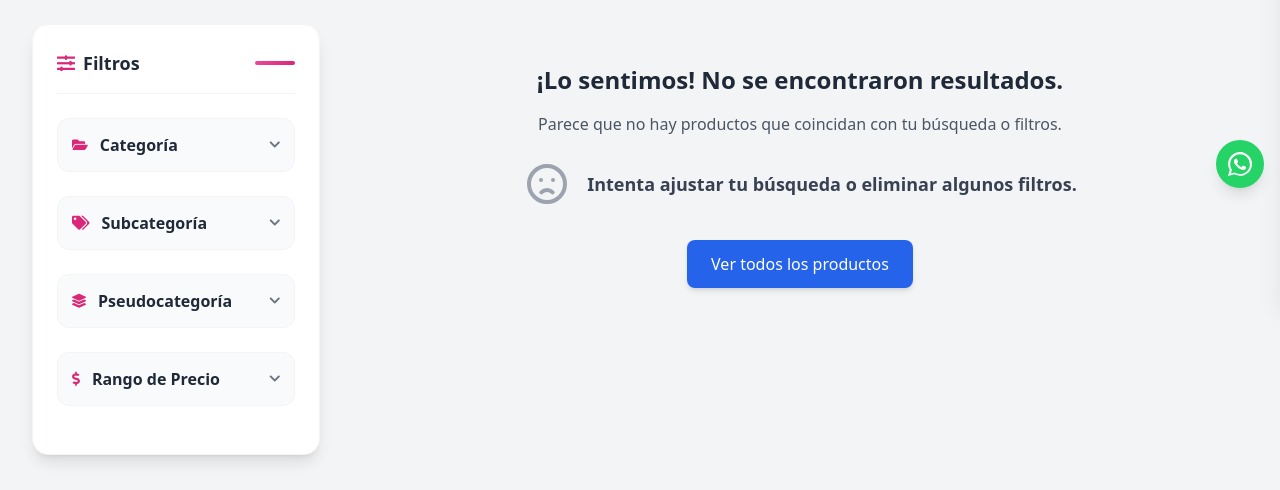
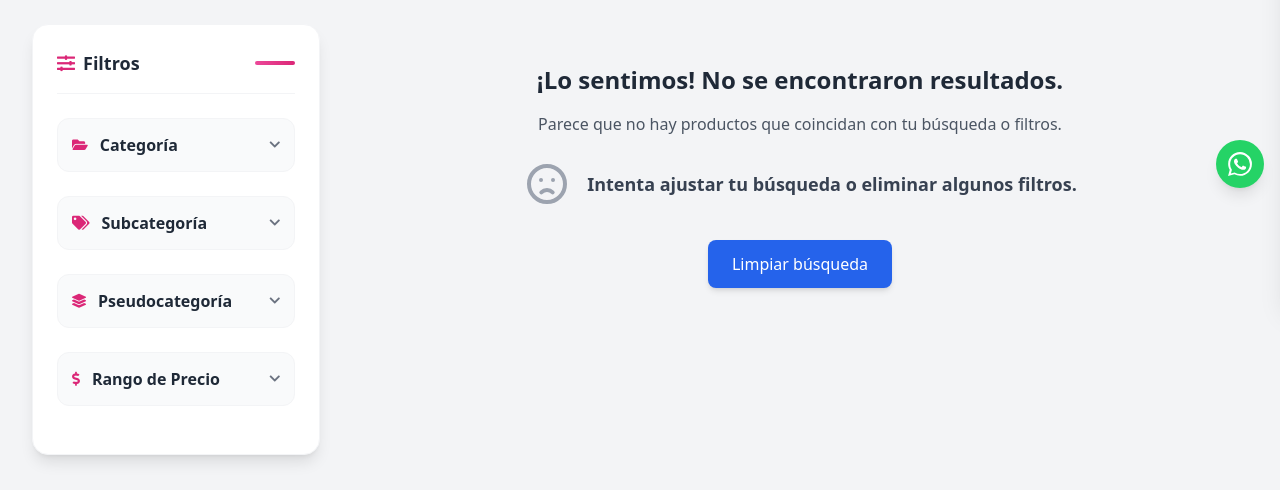
Before and after one commit to CRISTIANHERNANDEZ2005/yeicy-comestic, a Flask app: page /productos in a window 1280 px wide. Shown: the part 500-990 px from the top of the page. Run offline with Flask 3, Linux system fonts and the light colour scheme; data that the repository does not hold is empty; parts of the project's set-up code (start-up, migrations or seed data) failed here and were passed over; some libraries are stand-ins or nearby versions.

Commit message:
filtro mejora

```diff
--- a/app/static/js/todos_productos.js
+++ b/app/static/js/todos_productos.js
@@ -596,4 +596,13 @@ document.addEventListener("DOMContentLoaded", function () {
   }
 
   init();
+
+  const clearSearchBtn = document.getElementById("clear-search-btn");
+  if (clearSearchBtn) {
+    clearSearchBtn.addEventListener("click", () => {
+      if (clearFiltersBtn) {
+        clearFiltersBtn.click();
+      }
+    });
+  }
 });
--- a/app/templates/cliente/componentes/no_results.html
+++ b/app/templates/cliente/componentes/no_results.html
@@ -7,7 +7,7 @@
         </svg>
         <p class="text-lg font-semibold text-gray-700">Intenta ajustar tu búsqueda o eliminar algunos filtros.</p>
     </div>
-    <button onclick="window.location.href='/todos_productos'" class="mt-8 px-6 py-3 bg-blue-600 text-white rounded-lg shadow-md hover:bg-blue-700 focus:outline-none focus:ring-2 focus:ring-blue-500 focus:ring-opacity-50 transition duration-300">
-        Ver todos los productos
+    <button id="clear-search-btn" class="mt-8 px-6 py-3 bg-blue-600 text-white rounded-lg shadow-md hover:bg-blue-700 focus:outline-none focus:ring-2 focus:ring-blue-500 focus:ring-opacity-50 transition duration-300">
+        Limpiar búsqueda
     </button>
 </div>
```
